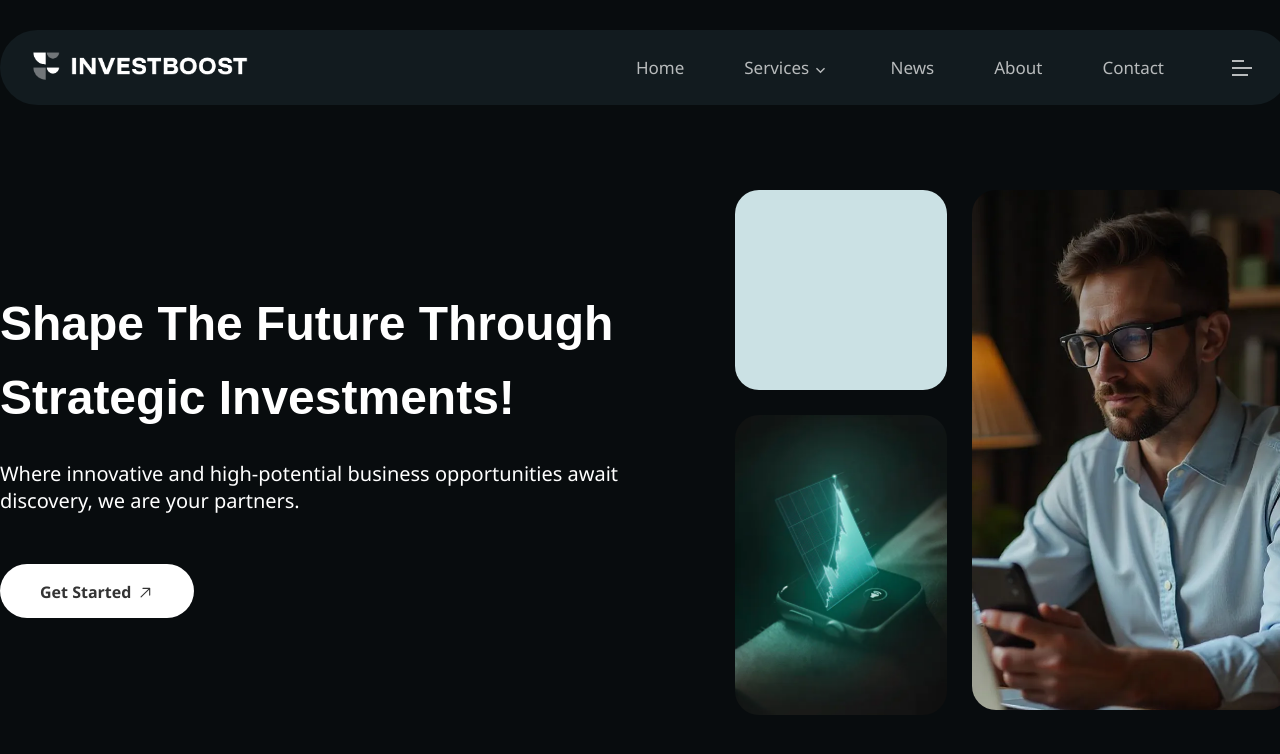
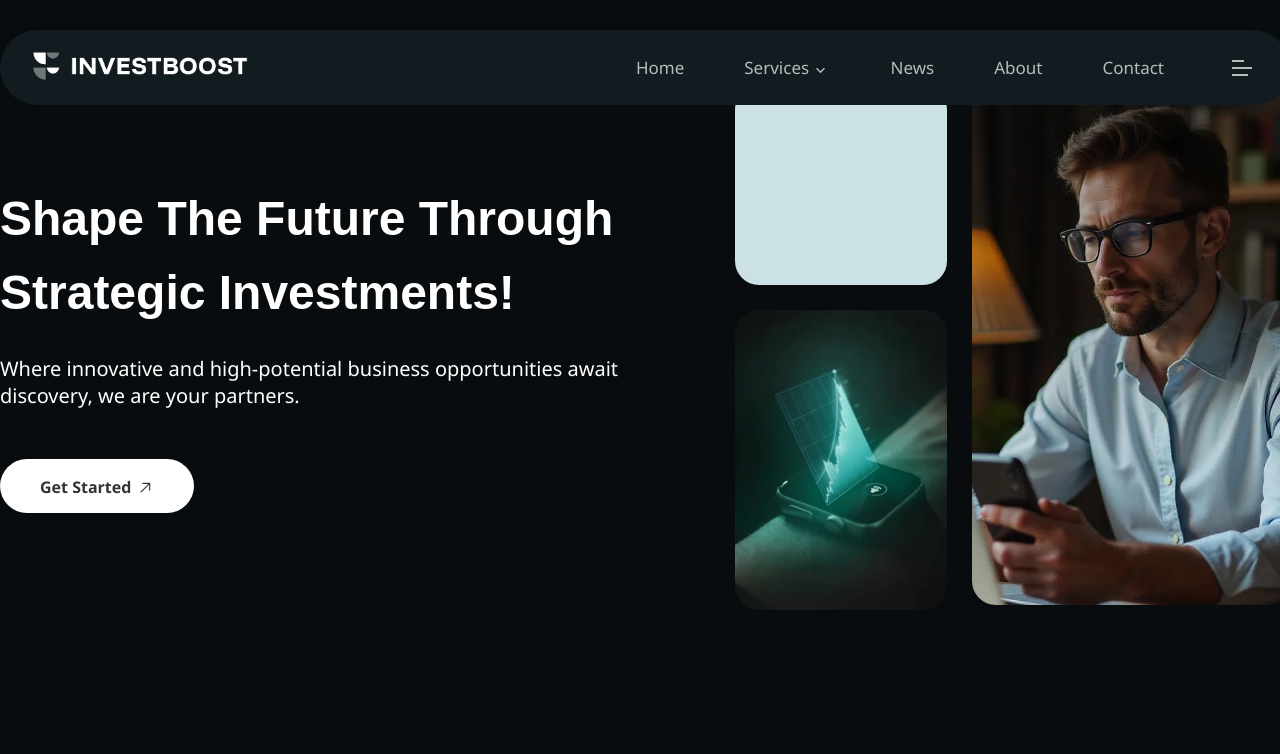
Before and after one commit to ormahbub/react-frontend-headless, a React (Vite) app: page / in a window 1280 px wide. Shown: the top 754 px of the page. Built offline with nearby package versions, Linux system fonts and the light colour scheme; a web font is replaced by a local one.

Commit message:
Stick header effect added.

```diff
--- a/src/components/Header/Header.css
+++ b/src/components/Header/Header.css
@@ -1,3 +1,9 @@
+header {
+  position: fixed;
+  top: 0;
+  left: 0;
+  width: 100%;
+}
 header .container {
   background-color: #121b1f;
   display: flex;
@@ -6,6 +12,9 @@ header .container {
   padding: 18px 30px;
   border-radius: 100px;
   margin-top: 30px;
+}
+header.sticky .container {
+  background-color: #ffffff;
 }
 header .logo img {
   width: 220px;
@@ -38,6 +47,9 @@ header nav ul li a {
   font-family: "Segoe UI", sans-serif;
   font-weight: 500;
   transition: all 0.3s;
+}
+header.sticky nav ul li a {
+  color: #080c0e;
 }
 header nav ul li .megamenu-container {
   background-color: transparent;
@@ -83,6 +95,9 @@ header nav ul li a:hover {
   height: 2px;
   background-color: #b8bbbc;
 }
+header.sticky .navbar .hamburger span {
+  background-color: #080c0e;
+}
 .navbar .hamburger span.line-1 {
   width: 12px;
 }
--- a/src/components/Header/Header.jsx
+++ b/src/components/Header/Header.jsx
@@ -1,15 +1,35 @@
 import "./Header.css";
 import logo from "../../assets/logo.png";
+import logoLight from "../../assets/logoforlight.png";
 import MegaMenu from "./MegaMenu/MegaMenu";
 import { RiArrowDownSLine } from "react-icons/ri";
 import OffCanvas from "./OffCanvas/OffCanvas";
+import { useEffect, useState } from "react";
 
 export default function Header() {
+  const [isSticky, setIsSticky] = useState(false);
+
+  useEffect(() => {
+    const handleScroll = () => {
+      if (window.scrollY > 200) {
+        setIsSticky(true);
+      } else {
+        setIsSticky(false);
+      }
+    };
+
+    window.addEventListener("scroll", handleScroll);
+
+    return () => {
+      window.removeEventListener("scroll", handleScroll);
+    };
+  }, []);
+
   return (
-    <header id="header">
+    <header id="header" className={isSticky ? "sticky" : ""}>
       <div className="container">
         <div className="logo">
-          <img src={logo} alt="InvestBooster" />
+          <img src={!isSticky ? logo : logoLight} alt="InvestBooster" />
         </div>
         <div className="navbar">
           <nav>
--- a/src/pages/Home/Hero/Hero.css
+++ b/src/pages/Home/Hero/Hero.css
@@ -25,7 +25,7 @@
   font-size: 20px;
   margin-top: 25px;
 }
-.btn a {
+.hero-section .btn a {
   color: #343434;
   background-color: #ffffff;
   text-decoration: none;
@@ -36,6 +36,10 @@
   border-radius: 100px;
   display: inline-block;
   margin-top: 50px;
+}
+.hero-section .btn a:hover {
+  background-color: #2872fa;
+  color: #ffffff;
 }
 .btn a .btn-icon {
   font-size: 18px;
```
